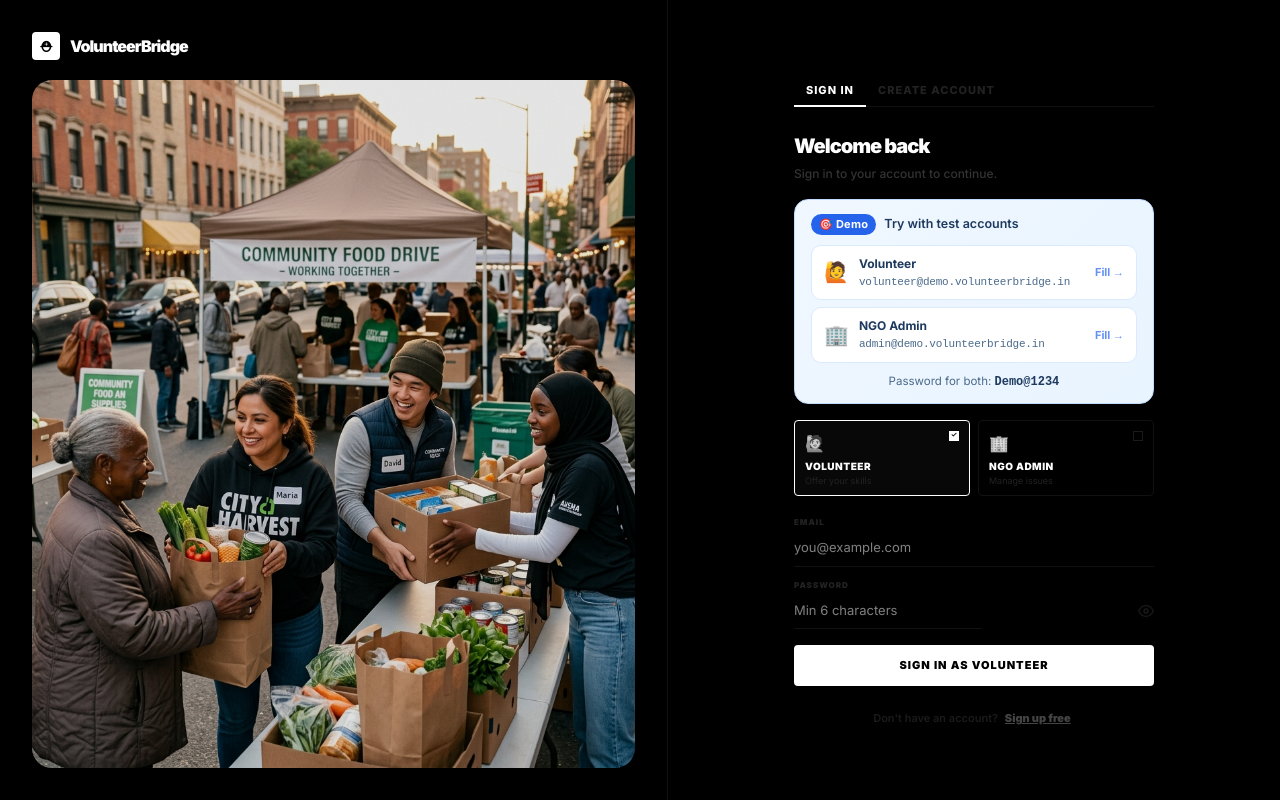
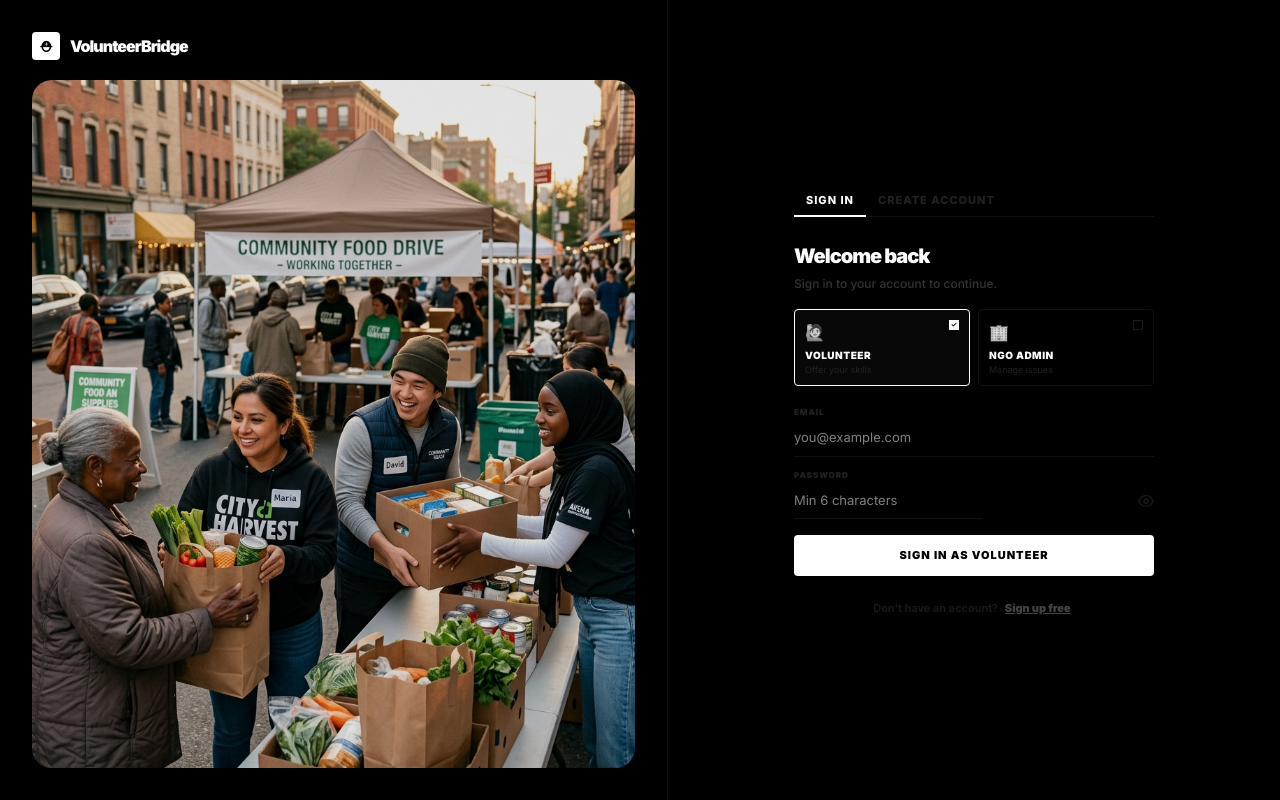
Before and after one commit to NEGO2522/Google-Solution-Challenge-Hackathon, a React (Vite) app in the folder frontend/: page / in a window 1280 px wide. Built offline with nearby package versions, Linux system fonts and the light colour scheme.

Commit message:
Update the auth

```diff
--- a/frontend/src/pages/auth/Auth.css
+++ b/frontend/src/pages/auth/Auth.css
@@ -272,118 +272,6 @@
 @keyframes slideUp { from { opacity: 0; transform: translateY(30px) scale(0.95); } to { opacity: 1; transform: translateY(0) scale(1); } }
 @keyframes iconBounce { from { transform: translateY(0); } to { transform: translateY(-8px); } }
 
-/* ── Demo credentials box ─────────────────────────────── */
-.a-demo-box {
-  background: linear-gradient(135deg, #f0f7ff 0%, #e8f4ff 100%);
-  border: 1.5px solid #bfdbfe;
-  border-radius: 14px;
-  padding: 14px 16px 12px;
-  margin-bottom: 16px;
-}
-
-.a-demo-header {
-  display: flex;
-  align-items: center;
-  gap: 8px;
-  margin-bottom: 10px;
-}
-
-.a-demo-badge {
-  background: #2563eb;
-  color: #fff;
-  font-size: 11px;
-  font-weight: 700;
-  padding: 2px 8px;
-  border-radius: 20px;
-  letter-spacing: 0.3px;
-}
-
-.a-demo-title {
-  font-size: 12.5px;
-  font-weight: 600;
-  color: #1e3a5f;
-}
-
-.a-demo-accounts {
-  display: flex;
-  flex-direction: column;
-  gap: 7px;
-  margin-bottom: 10px;
-}
-
-.a-demo-account {
-  display: flex;
-  align-items: center;
-  gap: 10px;
-  width: 100%;
-  padding: 9px 12px;
-  background: #fff;
-  border: 1.5px solid #dbeafe;
-  border-radius: 10px;
-  cursor: pointer;
-  transition: all 0.18s ease;
-  text-align: left;
-}
-
-.a-demo-account:hover {
-  background: #eff6ff;
-  border-color: #3b82f6;
-  transform: translateY(-1px);
-  box-shadow: 0 3px 10px rgba(59,130,246,0.15);
-}
-
-.a-demo-role-icon {
-  font-size: 20px;
-  line-height: 1;
-  flex-shrink: 0;
-}
-
-.a-demo-info {
-  display: flex;
-  flex-direction: column;
-  flex: 1;
-  gap: 1px;
-}
-
-.a-demo-role {
-  font-size: 12px;
-  font-weight: 700;
-  color: #1e3a5f;
-}
-
-.a-demo-email {
-  font-size: 11px;
-  color: #4b6a8a;
-  font-family: monospace;
-  letter-spacing: -0.2px;
-}
-
-.a-demo-fill {
-  font-size: 11px;
-  font-weight: 700;
-  color: #2563eb;
-  white-space: nowrap;
-  opacity: 0.7;
-  transition: opacity 0.15s;
-}
-
-.a-demo-account:hover .a-demo-fill {
-  opacity: 1;
-}
-
-.a-demo-pw {
-  font-size: 11.5px;
-  color: #4b6a8a;
-  margin: 0;
-  text-align: center;
-}
-
-.a-demo-pw strong {
-  color: #1e3a5f;
-  font-family: monospace;
-  font-size: 12px;
-}
-
 /* Fix overlay for smaller screens */
 @media (max-width: 600px) {
   .auth-confirm-card { padding: 32px 24px; border-radius: 20px; }
--- a/frontend/src/pages/auth/AuthPage.jsx
+++ b/frontend/src/pages/auth/AuthPage.jsx
@@ -104,19 +104,6 @@ export default function AuthPage({ onAuthSuccess }) {
     setLoading(false);
   };
 
-  const fillDemo = (demoRole) => {
-    const email = demoRole === "ngo_admin"
-      ? "admin@demo.volunteerbridge.in"
-      : "volunteer@demo.volunteerbridge.in";
-    setMode("login");
-    setStep(1);
-    setErrors({});
-    setServerError("");
-    setEmailSent(false);
-    setRole(demoRole);
-    setForm(p => ({ ...p, email, password: "Demo@1234" }));
-  };
-
   const reset = (newMode) => {
     setMode(newMode); setStep(1); setErrors({}); setServerError(""); setEmailSent(false);
     setForm({ name:"", email:"", password:"", confirmPassword:"",
@@ -200,43 +187,6 @@ export default function AuthPage({ onAuthSuccess }) {
                     : "Complete your volunteer profile."}
             </p>
           </div>
-
-          {/* Demo credentials box — login mode only */}
-          {isLogin && (
-            <div className="a-demo-box">
-              <div className="a-demo-header">
-                <span className="a-demo-badge">🎯 Demo</span>
-                <span className="a-demo-title">Try with test accounts</span>
-              </div>
-              <div className="a-demo-accounts">
-                <button
-                  type="button"
-                  className="a-demo-account"
-                  onClick={() => fillDemo("volunteer")}
-                >
-                  <div className="a-demo-role-icon">🙋</div>
-                  <div className="a-demo-info">
-                    <span className="a-demo-role">Volunteer</span>
-                    <span className="a-demo-email">volunteer@demo.volunteerbridge.in</span>
-                  </div>
-                  <span className="a-demo-fill">Fill →</span>
-                </button>
-                <button
-                  type="button"
-                  className="a-demo-account"
-                  onClick={() => fillDemo("ngo_admin")}
-                >
-                  <div className="a-demo-role-icon">🏢</div>
-                  <div className="a-demo-info">
-                    <span className="a-demo-role">NGO Admin</span>
-                    <span className="a-demo-email">admin@demo.volunteerbridge.in</span>
-                  </div>
-                  <span className="a-demo-fill">Fill →</span>
-                </button>
-              </div>
-              <p className="a-demo-pw">Password for both: <strong>Demo@1234</strong></p>
-            </div>
-          )}
 
           {/* Role picker */}
           <div className="a-role-row">
```
Also changed, not shown: frontend/dev-dist/sw.js (line endings or trailing spaces).
